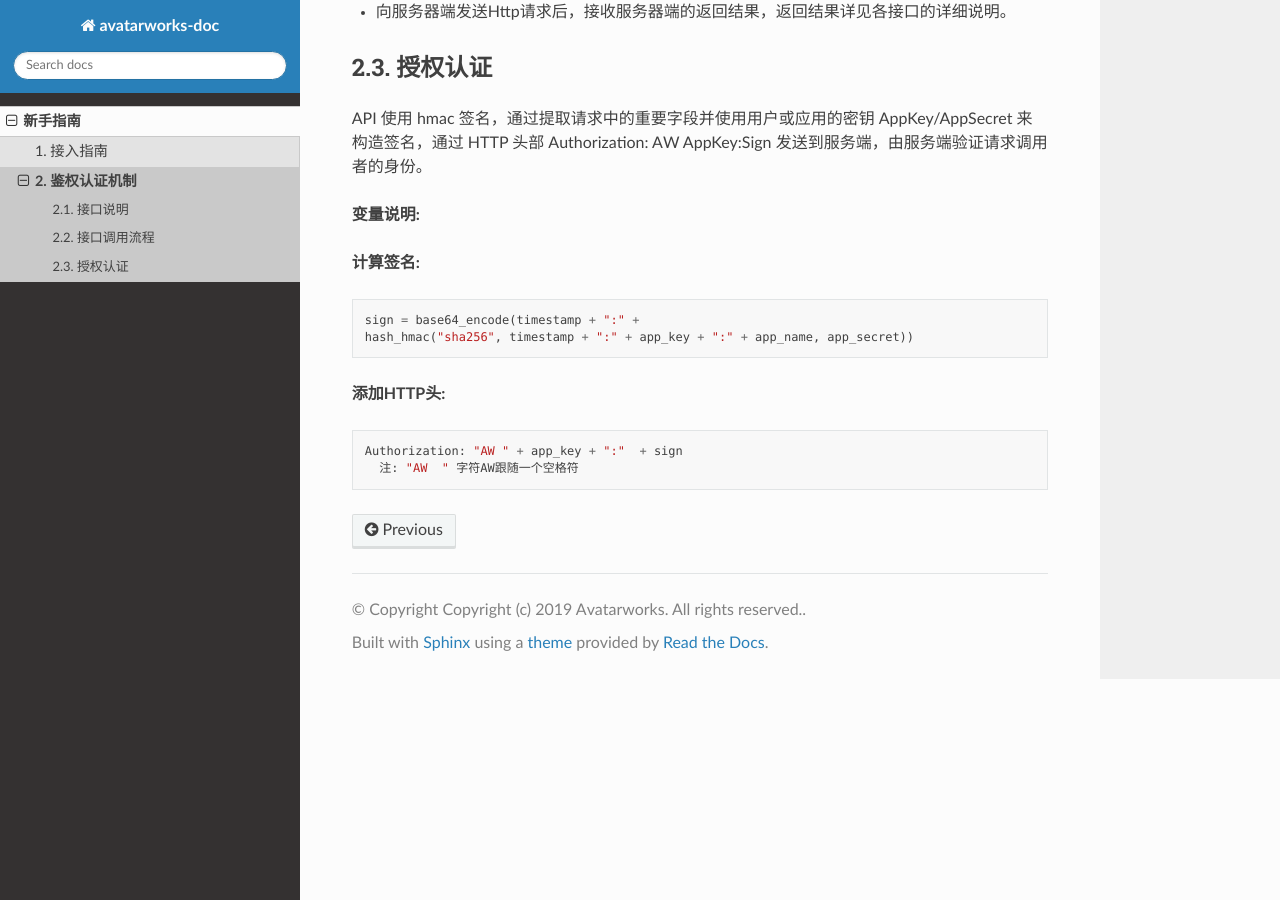
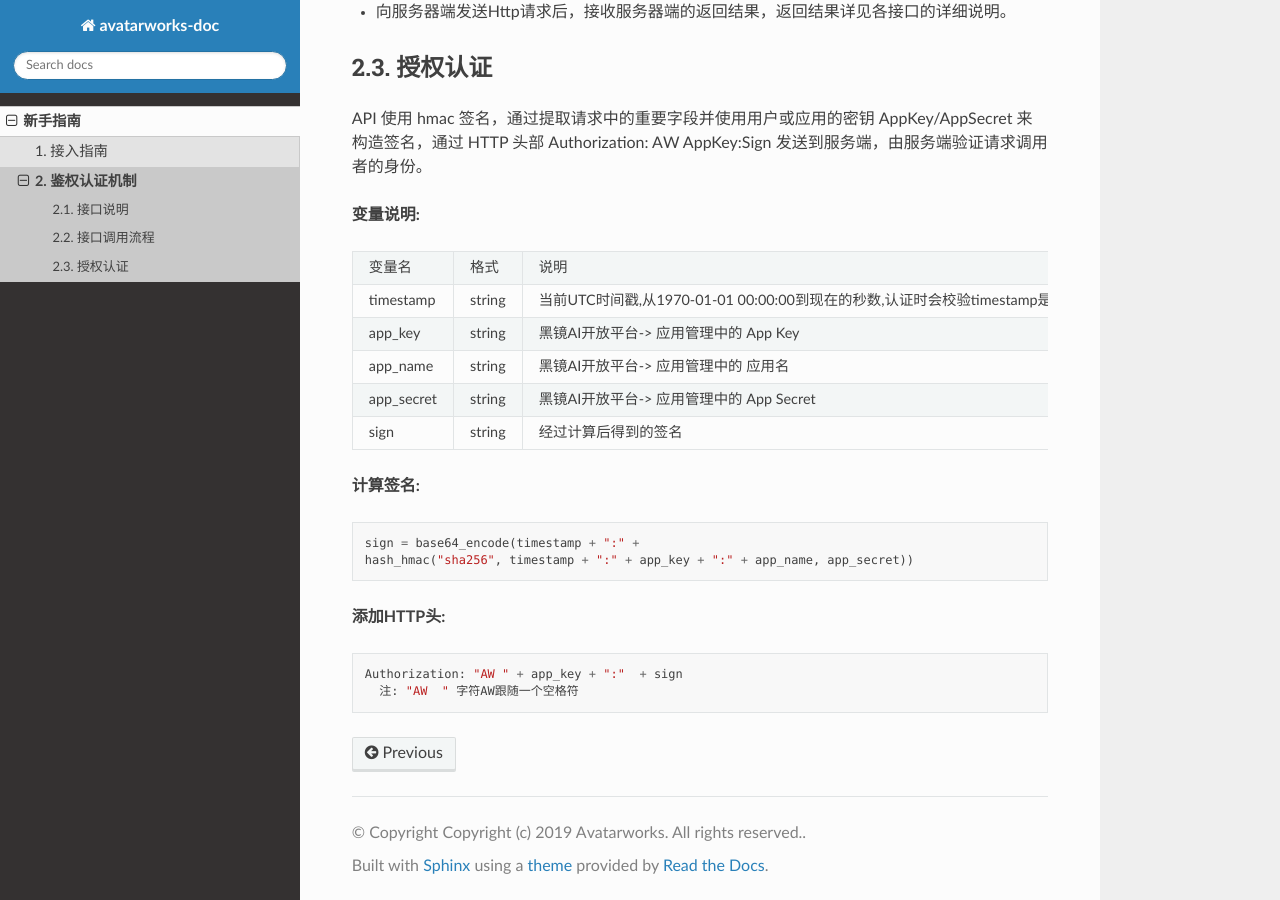
Before and after one commit to avatarworks/doc, a Sphinx documentation site: the page built from source/beginning/auth.rst, in a window 1280 px wide and 900 px high, scrolled down 526 px. Built offline with Sphinx 7.4.7 and the Read the Docs theme 2.0.0, drawn with Linux system fonts in a browser that asks for light colours; pages that are not in the unit, such as notebooks, are missing from menus.

Commit message:
文档整理

```diff
--- a/source/beginning/auth.rst
+++ b/source/beginning/auth.rst
@@ -28,19 +28,20 @@ API 使用 hmac 签名，通过提取请求中的重要字段并使用用户或
 
 **变量说明:**
 
-+------------------------+------------+--------------------------------------------------------+
-| 变量名                 | 格式       | 说明                                                   |
-+------------------------+------------+--------------------------------------------------------+
-| timestamp              |   string   | 当前UTC时间戳，从1970年1月1日0点0分0秒开始到现在的秒数,认证时会校验timestamp是否在当前UTC时间戳 - 900 <  timestamp  < 当前UTC时间戳 + 900  |
-+------------------------+------------+--------------------------------------------------------+
-| app_key                |   string   | 黑镜AI开放平台-> 应用管理中的 App Key                  |
-+------------------------+------------+--------------------------------------------------------+
-| app_name               |   string   | 黑镜AI开放平台-> 应用管理中的 应用名                   |
-+------------------------+------------+--------------------------------------------------------+
-| app_secret             |   string   | 黑镜AI开放平台-> 应用管理中的 App Secret               |
-+------------------------+------------+--------------------------------------------------------+
-| sign                   |   string   | 经过计算后得到的签名                                   |
-+------------------------+------------+--------------------------------------------------------+
++------------------------+------------+-----------------------------------------------------------------------------+
+| 变量名                 | 格式       | 说明                                                                        |
++------------------------+------------+-----------------------------------------------------------------------------+
+| timestamp              |   string   |当前UTC时间戳,从1970-01-01 00:00:00到现在的秒数,认证时会校验timestamp是否为: |
+|                        |            |当前UTC时间戳-900 < timestamp <当前UTC时间戳+900                             |
++------------------------+------------+-----------------------------------------------------------------------------+
+| app_key                |   string   | 黑镜AI开放平台-> 应用管理中的 App Key                                       |
++------------------------+------------+-----------------------------------------------------------------------------+
+| app_name               |   string   | 黑镜AI开放平台-> 应用管理中的 应用名                                        |
++------------------------+------------+-----------------------------------------------------------------------------+
+| app_secret             |   string   | 黑镜AI开放平台-> 应用管理中的 App Secret                                    |
++------------------------+------------+-----------------------------------------------------------------------------+
+| sign                   |   string   | 经过计算后得到的签名                                                        |
++------------------------+------------+-----------------------------------------------------------------------------+
 
 **计算签名:**
 
```
